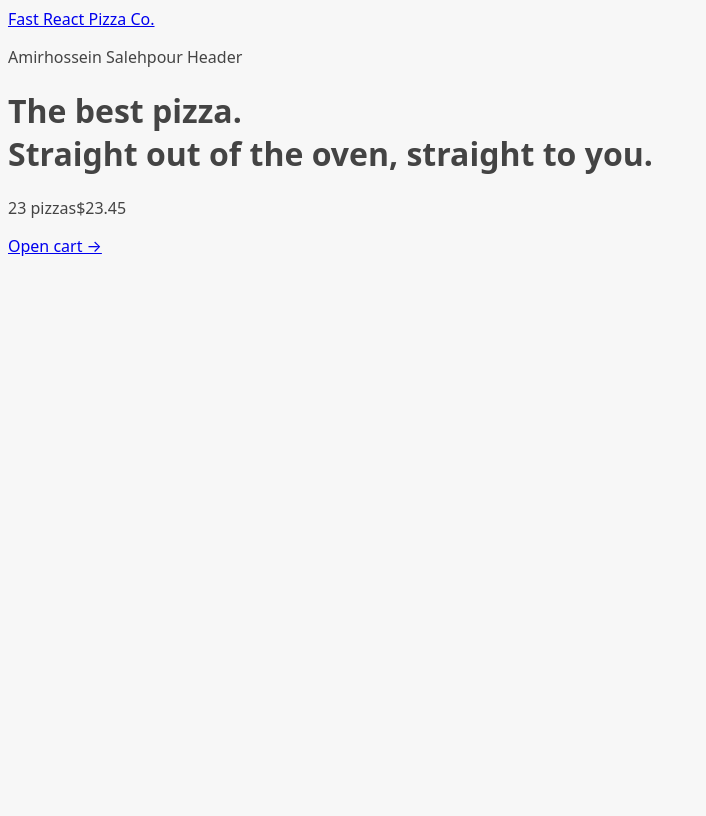
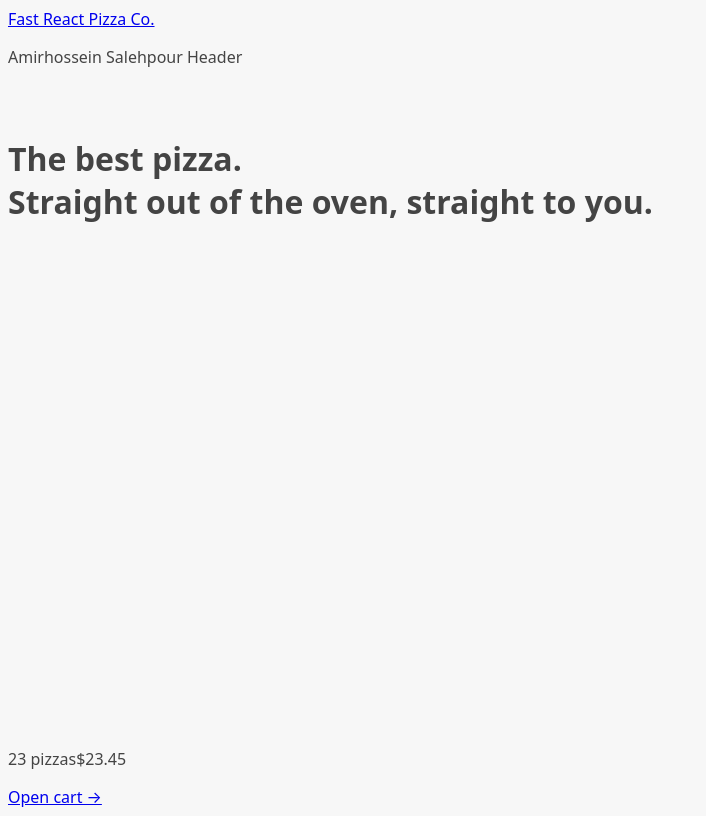
Before and after one commit to amirhosseinsalehpour/fast-react-pizza, a React (Vite) app: page / in a window 1280 px wide. Shown: the whole page, without its empty margins (0-706 px from the left). Built offline with nearby package versions, Linux system fonts and the light colour scheme.

Commit message:
fix delly load page

```diff
--- a/src/features/menu/Menu.jsx
+++ b/src/features/menu/Menu.jsx
@@ -3,7 +3,6 @@
 import MenuItem from "./MenuItem";
 function Menu() {
   const menu = useLoaderData();
-  console.log(menu);
   return (
     <ul>
       {menu.map((pizza) => (
--- a/src/ui/AppLayout.jsx
+++ b/src/ui/AppLayout.jsx
@@ -1,10 +1,15 @@
-import { Outlet } from "react-router-dom";
+import { Outlet, useNavigation } from "react-router-dom";
 import CartOverview from "../features/cart/CartOverview";
 import Header from "./Header";
+import Loader from "./Loader";
 
 function AppLayout() {
+  const navigation = useNavigation();
+  const isLoading = navigation.state === "loading";
+
   return (
-    <div>
+    <div className="layout">
+      {isLoading && <Loader />}
       <Header />
       <main>
         {/* parent route elements to render their child route elements  */}
--- /dev/null
+++ b/src/ui/Loader.jsx
@@ -0,0 +1,5 @@
+function Loader() {
+  return <div className="loader"></div>;
+}
+
+export default Loader;
```
